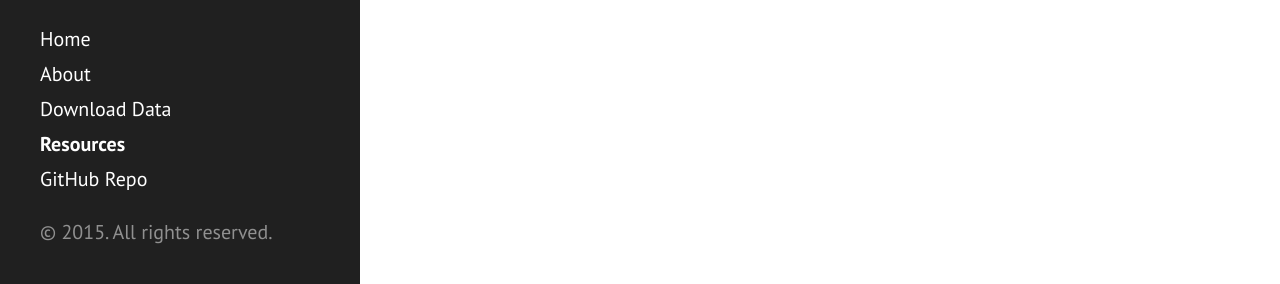
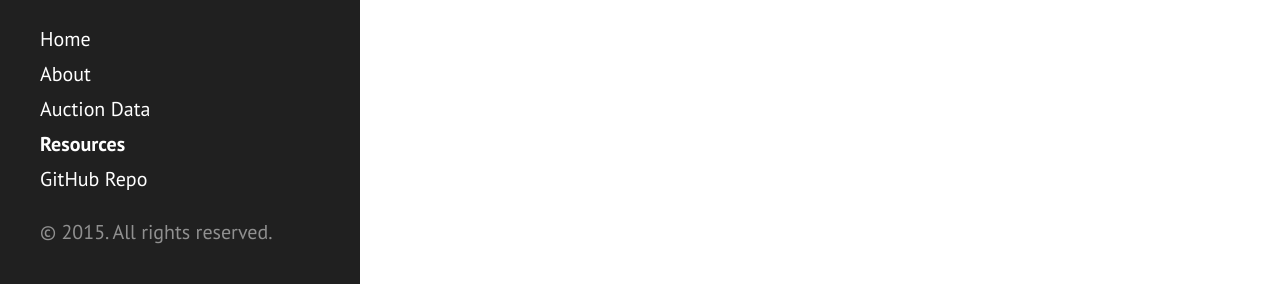
Before and after one commit to Ryan-J-Smith/baltimore-tax-sale, a Jekyll site: the page built from resources.md, in a window 1280 px wide. Shown: the part 613-897 px from the top of the page. Built offline with Jekyll 4.4.1, drawn with Linux system fonts in a browser that asks for light colours; Markdown is read by kramdown in place of the engine named in the settings.

```diff
--- a/_config.yml
+++ b/_config.yml
@@ -10,8 +10,8 @@ relative_permalinks: true
 title:            Baltimore Tax Sale
 tagline:          'Data and Analysis'
 description:      'Analysis of data from the annual Baltimore tax sale. Made by <a href="https://twitter.com/Ryan_J_Smith" target="_blank">@Ryan_J_Smith</a>.'
-url:              http://Ryan-J-Smith.github.io/baltimore-tax-sale
-baseurl:          http://Ryan-J-Smith.github.io/baltimore-tax-sale/
+url:              http://Ryan-J-Smith.github.io/baltimore-tax-sale/
+baseurl:          /
 
 author:
   name:           'Ryan J. Smith'
--- a/_includes/sidebar.html
+++ b/_includes/sidebar.html
@@ -11,21 +11,9 @@
 
     <nav class="sidebar-nav">
       <a class="sidebar-nav-item{% if page.url == site.baseurl %} active{% endif %}" href="{{ site.baseurl }}">Home</a>
-
-      {% comment %}
-        The code below dynamically generates a sidebar nav of pages with
-        `layout: page` in the front-matter. See readme for usage.
-      {% endcomment %}
-
-      {% assign pages_list = site.pages %}
-      {% for node in pages_list %}
-        {% if node.title != null %}
-          {% if node.layout == "page" %}
-            <a class="sidebar-nav-item{% if page.url == node.url %} active{% endif %}" href="{{ site.url }}{{ node.url }}">{{ node.title }}</a>
-          {% endif %}
-        {% endif %}
-      {% endfor %}
-
+      <a class="sidebar-nav-item{% if page.url == "/about/" %} active{% endif %}" href="/about/">About</a>
+      <a class="sidebar-nav-item{% if page.url == "/data/" %} active{% endif %}" href="/data/">Auction Data</a>
+      <a class="sidebar-nav-item{% if page.url == "/resources/" %} active{% endif %}" href="/resources/">Resources</a>
       <a class="sidebar-nav-item" href="{{ site.github.repo }}">GitHub Repo</a>
     </nav>
 
--- a/resources.md
+++ b/resources.md
@@ -9,6 +9,6 @@ This page contains links to external resources where people can go to find more
 
 ## Relevant External Links
 
-[Abell Foundation Report: "The Steep Price of Paying to Stay"](http://www.abell.org/sites/default/files/publications/ec-taxsale1014.pdf)
+[Abell Foundation Report: "The Steep Price of Paying to Stay"](http://www.abell.org/publications/steep-price-paying-stay)
 
 ## News Articles
```
